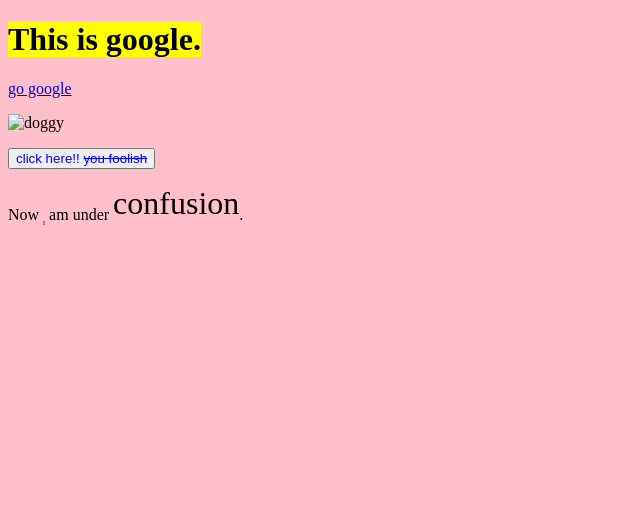
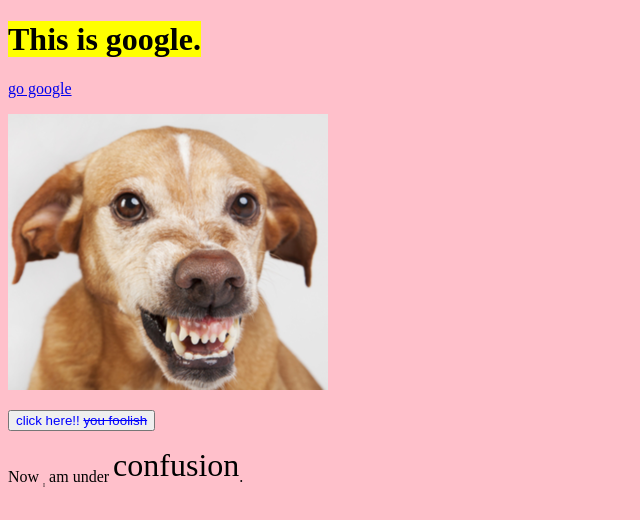
Before and after one commit to chaleelaleela/chaleelaleela.github.io, a plain HTML site: page index.html in a window 1280 px wide. Shown: the whole page, without its empty margins (0-640 px from the left). Drawn offline with Linux system fonts and the light colour scheme.

Commit message:
2nd commit

```diff
--- a/index.html
+++ b/index.html
@@ -8,7 +8,7 @@
 <p></p>
 
 
-<img title="I'm a dog" src="pics\vicious_dog_0.png" alt="doggy" width="320" height="276">
+<img title="I'm a dog" src="vicious_dog_0.png" alt="doggy" width="320" height="276">
 
 <p></p>
 
```
Also changed, not shown: vicious_dog_0.png (added).
